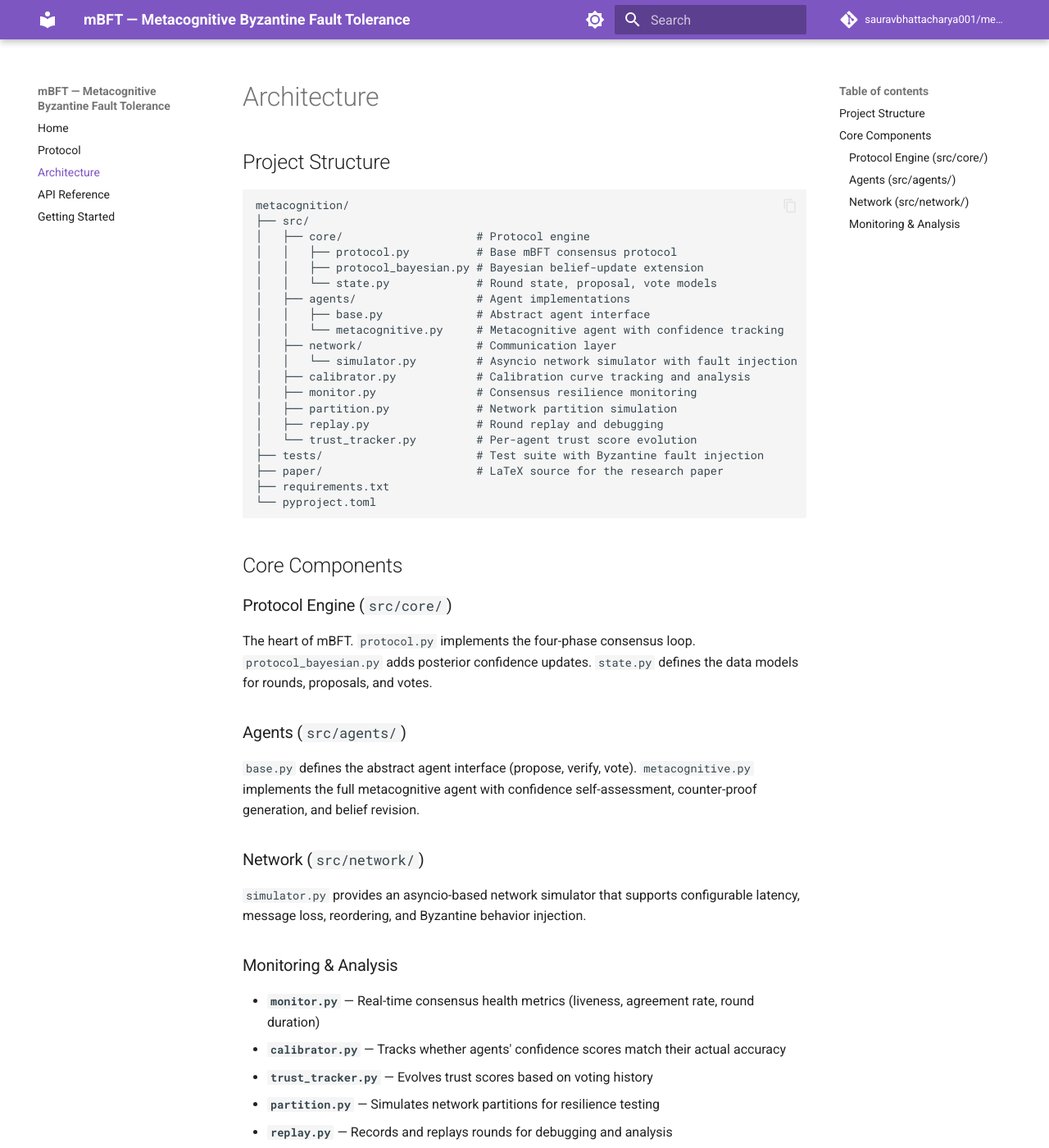
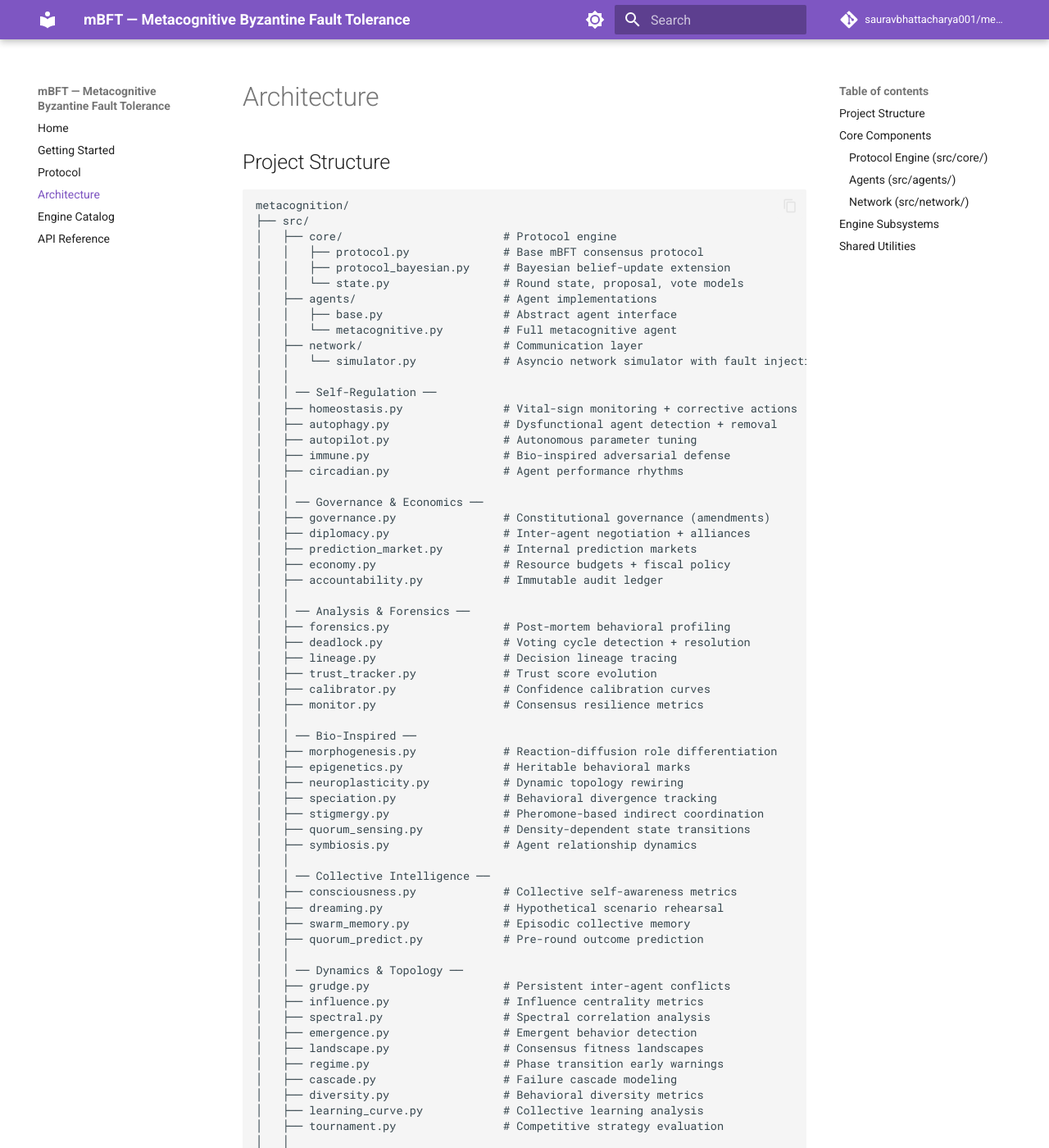
Before and after one commit to sauravbhattacharya001/metacognition, an MkDocs documentation site: the page built from docs/architecture.md, in a window 1280 px wide and 1400 px high. Shown: the whole window at 82% size. Built offline with MkDocs 1.6.1 and Material for MkDocs 9.7.7, drawn with Linux system fonts in a browser that asks for light colours; comment, search, counter and statistics services are not loaded; some of the changed text lies outside the part shown.

Commit message:
docs: add Engine Catalog page documenting 40+ subsystems
Add docs/engines.md — comprehensive catalog of all 40+ engines
organized into Self-Regulation, Governance & Economics, Analysis &
Forensics, Bio-Inspired, Collective Intelligence, Dynamics &
Topology, Simulation & Testing, and Replay categories. Each entry
documents the module path, key classes, and purpose.

Rewrite docs/architecture.md to reflect the full 54-file codebase
(was listing ~10 files). Add categorized engine summary table with
cross-link to the new Engine Catalog.

Update mkdocs.yml nav to include Engine Catalog and reorder for
better reader flow (Getting Started before Protocol).

````diff
--- a/docs/architecture.md
+++ b/docs/architecture.md
@@ -5,22 +5,76 @@
 ```
 metacognition/
 ├── src/
-│   ├── core/                    # Protocol engine
-│   │   ├── protocol.py          # Base mBFT consensus protocol
-│   │   ├── protocol_bayesian.py # Bayesian belief-update extension
-│   │   └── state.py             # Round state, proposal, vote models
-│   ├── agents/                  # Agent implementations
-│   │   ├── base.py              # Abstract agent interface
-│   │   └── metacognitive.py     # Metacognitive agent with confidence tracking
-│   ├── network/                 # Communication layer
-│   │   └── simulator.py         # Asyncio network simulator with fault injection
-│   ├── calibrator.py            # Calibration curve tracking and analysis
-│   ├── monitor.py               # Consensus resilience monitoring
-│   ├── partition.py             # Network partition simulation
-│   ├── replay.py                # Round replay and debugging
-│   └── trust_tracker.py         # Per-agent trust score evolution
-├── tests/                       # Test suite with Byzantine fault injection
-├── paper/                       # LaTeX source for the research paper
+│   ├── core/                        # Protocol engine
+│   │   ├── protocol.py              # Base mBFT consensus protocol
+│   │   ├── protocol_bayesian.py     # Bayesian belief-update extension
+│   │   └── state.py                 # Round state, proposal, vote models
+│   ├── agents/                      # Agent implementations
+│   │   ├── base.py                  # Abstract agent interface
+│   │   └── metacognitive.py         # Full metacognitive agent
+│   ├── network/                     # Communication layer
+│   │   └── simulator.py             # Asyncio network simulator with fault injection
+│   │
+│   │ ── Self-Regulation ──
+│   ├── homeostasis.py               # Vital-sign monitoring + corrective actions
+│   ├── autophagy.py                 # Dysfunctional agent detection + removal
+│   ├── autopilot.py                 # Autonomous parameter tuning
+│   ├── immune.py                    # Bio-inspired adversarial defense
+│   ├── circadian.py                 # Agent performance rhythms
+│   │
+│   │ ── Governance & Economics ──
+│   ├── governance.py                # Constitutional governance (amendments)
+│   ├── diplomacy.py                 # Inter-agent negotiation + alliances
+│   ├── prediction_market.py         # Internal prediction markets
+│   ├── economy.py                   # Resource budgets + fiscal policy
+│   ├── accountability.py            # Immutable audit ledger
+│   │
+│   │ ── Analysis & Forensics ──
+│   ├── forensics.py                 # Post-mortem behavioral profiling
+│   ├── deadlock.py                  # Voting cycle detection + resolution
+│   ├── lineage.py                   # Decision lineage tracing
+│   ├── trust_tracker.py             # Trust score evolution
+│   ├── calibrator.py                # Confidence calibration curves
+│   ├── monitor.py                   # Consensus resilience metrics
+│   │
+│   │ ── Bio-Inspired ──
+│   ├── morphogenesis.py             # Reaction-diffusion role differentiation
+│   ├── epigenetics.py               # Heritable behavioral marks
+│   ├── neuroplasticity.py           # Dynamic topology rewiring
+│   ├── speciation.py                # Behavioral divergence tracking
+│   ├── stigmergy.py                 # Pheromone-based indirect coordination
+│   ├── quorum_sensing.py            # Density-dependent state transitions
+│   ├── symbiosis.py                 # Agent relationship dynamics
+│   │
+│   │ ── Collective Intelligence ──
+│   ├── consciousness.py             # Collective self-awareness metrics
+│   ├── dreaming.py                  # Hypothetical scenario rehearsal
+│   ├── swarm_memory.py              # Episodic collective memory
+│   ├── quorum_predict.py            # Pre-round outcome prediction
+│   │
+│   │ ── Dynamics & Topology ──
+│   ├── grudge.py                    # Persistent inter-agent conflicts
+│   ├── influence.py                 # Influence centrality metrics
+│   ├── spectral.py                  # Spectral correlation analysis
+│   ├── emergence.py                 # Emergent behavior detection
+│   ├── landscape.py                 # Consensus fitness landscapes
+│   ├── regime.py                    # Phase transition early warnings
+│   ├── cascade.py                   # Failure cascade modeling
+│   ├── diversity.py                 # Behavioral diversity metrics
+│   ├── learning_curve.py            # Collective learning analysis
+│   ├── tournament.py                # Competitive strategy evaluation
+│   │
+│   │ ── Testing & Debugging ──
+│   ├── adversarial_trainer.py       # Attack scenario generation
+│   ├── fuzzer.py                    # Protocol fuzzing
+│   ├── partition.py                 # Network partition simulation
+│   ├── decomposer.py               # Task decomposition strategies
+│   ├── replay.py                    # Deterministic round replay
+│   └── stats_utils.py              # Shared statistical helpers
+│
+├── tests/                           # Test suite with fault injection
+├── paper/                           # LaTeX source for the research paper
+├── docs/                            # MkDocs Material documentation
 ├── requirements.txt
 └── pyproject.toml
 ```
@@ -39,10 +100,22 @@
 
 `simulator.py` provides an asyncio-based network simulator that supports configurable latency, message loss, reordering, and Byzantine behavior injection.
 
-### Monitoring & Analysis
+## Engine Subsystems
 
-- **`monitor.py`** — Real-time consensus health metrics (liveness, agreement rate, round duration)
-- **`calibrator.py`** — Tracks whether agents' confidence scores match their actual accuracy
-- **`trust_tracker.py`** — Evolves trust scores based on voting history
-- **`partition.py`** — Simulates network partitions for resilience testing
-- **`replay.py`** — Records and replays rounds for debugging and analysis
+The project has grown to 40+ specialized engines organized into six functional areas:
+
+| Area | Engines | Purpose |
+|------|---------|---------|
+| **Self-Regulation** | Homeostasis, Autophagy, Autopilot, Immune, Circadian | Keep the swarm stable and self-correcting |
+| **Governance** | Governance, Diplomacy, PredictionMarket, Economy, Audit | Decentralized decision-making and resources |
+| **Analysis** | Forensics, Deadlock, Lineage, Trust, Calibrator, Monitor | Deep inspection of behavior and failures |
+| **Bio-Inspired** | Morphogenesis, Epigenetics, Neuroplasticity, Speciation, Stigmergy, Quorum, Symbiosis | Biological system analogies |
+| **Collective Intelligence** | Consciousness, Dreaming, SwarmMemory, QuorumPredict | Higher-order reasoning and anticipation |
+| **Dynamics** | Grudge, Influence, Spectral, Emergence, Landscape, Regime, Cascade, Diversity, Learning, Tournament | Structural and temporal analysis |
+
+See the **[Engine Catalog](engines.md)** for detailed documentation of every engine, its module path, key classes, and purpose.
+
+## Shared Utilities
+
+- **`stats_utils.py`** — Statistical helper functions (mean, stddev, percentiles) used across engines
+- **`__init__.py`** — Package exports for clean imports
--- /dev/null
+++ b/docs/engines.md
@@ -0,0 +1,254 @@
+# Engine Catalog
+
+mBFT includes 40+ specialized engines beyond the core consensus protocol. These engines extend the swarm with self-healing, governance, analysis, and bio-inspired behaviors.
+
+---
+
+## Self-Regulation & Health
+
+Engines that keep the swarm stable and self-correcting.
+
+### HomeostasisController
+**Module:** `src/homeostasis.py`
+
+Monitors vital signs (latency, agreement rate, throughput) and triggers corrective actions when readings drift outside safe bands. Produces `HealthReport` snapshots.
+
+### AutophagyEngine
+**Module:** `src/autophagy.py`
+
+Detects and removes dysfunctional agents or subsystems. Identifies `Dysfunction` entries (stale agents, chronically wrong voters) and triggers quarantine or removal.
+
+### ConsensusAutopilot
+**Module:** `src/autopilot.py`
+
+Autonomous operator that adjusts engine parameters (threshold, max rounds, slash factor) in real-time based on health telemetry. Maintains `QuarantineRecord` for agents placed on hold.
+
+### ImmuneSystem
+**Module:** `src/immune.py`
+
+Bio-inspired defense against adversarial agents. Classifies threats as `Pathogen` instances, builds `ImmuneMemory` of past attacks, and mounts adaptive responses to novel Byzantine behaviors.
+
+### CircadianEngine
+**Module:** `src/circadian.py`
+
+Models agent performance variation over time. Tracks `PerformanceSample` data to learn each agent's peak and trough periods, enabling smarter leader election scheduling.
+
+---
+
+## Governance & Economics
+
+Decentralized decision-making and resource management.
+
+### GovernanceEngine
+**Module:** `src/governance.py`
+
+Constitutional governance layer. Agents can propose and vote on `Amendment` changes to protocol parameters, consensus rules, or trust formulas.
+
+### DiplomacyEngine
+**Module:** `src/diplomacy.py`
+
+Manages inter-agent negotiations and alliances. Records `DiplomaticEvent` history (treaties, conflicts, mediation) to influence voting coalitions.
+
+### PredictionMarketEngine
+**Module:** `src/prediction_market.py`
+
+Internal prediction markets where agents bet on consensus outcomes. `Market` instances aggregate crowd wisdom to forecast round success probability.
+
+### EconAgent / FiscalPolicy
+**Module:** `src/economy.py`
+
+Economic simulation layer. `EconAgent` instances manage resource budgets; `FiscalPolicy` controls inflation/deflation of trust tokens across the swarm.
+
+### AuditEngine
+**Module:** `src/accountability.py`
+
+Immutable audit log. Records every proposal, vote, and parameter change as `LedgerEntry` items for post-hoc accountability analysis.
+
+---
+
+## Analysis & Forensics
+
+Deep inspection of swarm behavior and failure modes.
+
+### ForensicsAnalyzer
+**Module:** `src/forensics.py`
+
+Post-mortem analysis of failed consensus rounds. Builds `AgentProfile` behavioral fingerprints to identify collusion, incompetence, or sabotage.
+
+### DeadlockDetector / DeadlockResolver
+**Module:** `src/deadlock.py`
+
+Detects voting cycles and irreconcilable disagreements via `VetoEdge` graph analysis. `DeadlockResolver` applies tie-breaking strategies.
+
+### ConsensusLineageTracker
+**Module:** `src/lineage.py`
+
+Tracks the causal chain of decisions across rounds. `InstrumentedEngine` wraps the core protocol to record which proposals influenced later outcomes.
+
+### TrustEvolutionTracker
+**Module:** `src/trust_tracker.py`
+
+Visualizes trust score trajectories over time. Produces `ReputationSnapshot` timelines for each agent.
+
+### AgentCalibration / CalibrationReport
+**Module:** `src/calibrator.py`
+
+Measures whether agents' confidence scores predict their actual accuracy. `CalibrationReport` includes reliability diagrams and Brier scores.
+
+---
+
+## Bio-Inspired Dynamics
+
+Engines inspired by biological systems.
+
+### MorphogenesisEngine
+**Module:** `src/morphogenesis.py`
+
+Models agent role differentiation using reaction-diffusion dynamics. `CellFate` assignments emerge from morphogen gradients across the agent network.
+
+### EpigeneticsEngine
+**Module:** `src/epigenetics.py`
+
+Heritable behavioral modifications without changing core agent logic. `MarkType` tags alter agent behavior across consensus generations.
+
+### NeuroplasticityEngine
+**Module:** `src/neuroplasticity.py`
+
+Dynamic rewiring of agent communication topology. Records `PlasticityEvent` instances as connections strengthen (Hebbian) or weaken based on co-voting patterns.
+
+### SpeciationEngine
+**Module:** `src/speciation.py`
+
+Tracks agent behavioral divergence. When subpopulations develop distinct strategies (`TaskRecord` profiles), the engine identifies potential speciation events.
+
+### StigmergyEngine
+**Module:** `src/stigmergy.py`
+
+Indirect coordination via `PheromoneType` signals in shared memory. Agents leave traces that guide future decisions without direct communication.
+
+### SwarmQuorumSensingEngine
+**Module:** `src/quorum_sensing.py`
+
+Density-dependent behavior switching. `SignalChannel` broadcasts aggregate when enough agents emit similar signals, triggering collective state transitions.
+
+### SymbiosisEngine
+**Module:** `src/symbiosis.py`
+
+Models mutualistic, commensal, and parasitic agent `RelationshipType` interactions. Tracks fitness effects of inter-agent dependencies.
+
+---
+
+## Simulation & Testing
+
+Controlled environments for stress-testing swarms.
+
+### AdversarialMockAgent / TrainingHistory
+**Module:** `src/adversarial_trainer.py`
+
+Generates `AttackScenario` sequences to stress-test swarm resilience. `TrainingHistory` records which attack patterns the swarm learned to resist.
+
+### FuzzableAgent / FuzzerStats
+**Module:** `src/fuzzer.py`
+
+Protocol fuzzer that mutates proposals, votes, and timing. `FuzzOutcome` results identify edge cases; `FuzzerStats` summarizes coverage.
+
+### NetworkPartitionSimulator
+**Module:** `src/partition.py`
+
+Creates and manages `Partition` splits in the agent network. Tests consensus behavior under network fragmentation and healing.
+
+### SwarmTaskDecomposer
+**Module:** `src/decomposer.py`
+
+Breaks complex tasks into `Subtask` graphs with dependency ordering. Supports multiple `DecompositionStrategy` patterns (parallel, pipeline, hierarchical).
+
+---
+
+## Collective Intelligence
+
+Higher-order reasoning and emergent behavior.
+
+### SwarmConsciousnessEngine
+**Module:** `src/consciousness.py`
+
+Measures collective self-awareness. Tracks `AgentBelief` models about the swarm's own state, enabling meta-level reasoning about group performance.
+
+### SwarmDreamEngine / AnticipationEngine
+**Module:** `src/dreaming.py`
+
+Offline simulation of hypothetical scenarios. `Episode` logs record "dreams" where the swarm rehearses responses to anticipated challenges.
+
+### SwarmMemory
+**Module:** `src/swarm_memory.py`
+
+Collective episodic memory. Stores and retrieves `Episode` records with `MemoryHealth` monitoring for decay, interference, and consolidation.
+
+### QuorumPredictor
+**Module:** `src/quorum_predict.py`
+
+Forecasts consensus outcomes before rounds complete. `AgentProfile` features feed `PredictionReport` estimates of commit probability.
+
+---
+
+## Dynamics & Topology
+
+Structural analysis of swarm behavior.
+
+### GrudgeEngine
+**Module:** `src/grudge.py`
+
+Tracks persistent inter-agent conflicts. `Interaction` history identifies grudges that bias future voting patterns.
+
+### Influence Analysis
+**Module:** `src/influence.py`
+
+Computes agent influence metrics (centrality, vote leverage, persuasion effectiveness) over the communication graph.
+
+### Spectral Analysis
+**Module:** `src/spectral.py`
+
+Spectral decomposition of the swarm's voting correlation matrix. Identifies clusters, factions, and latent structure.
+
+### Emergence Detection
+**Module:** `src/emergence.py`
+
+Detects `EmergenceSignal` patterns — behaviors that arise at the swarm level but aren't programmed into individual agents. `FactionInfo` tracks emergent subgroups.
+
+### Landscape Analysis
+**Module:** `src/landscape.py`
+
+Maps the consensus fitness landscape. `CellResult` sampling identifies `TippingPoint` regions where small perturbations cause phase transitions.
+
+### Regime Detection
+**Module:** `src/regime.py`
+
+Identifies regime changes in swarm dynamics. `SignalVector` time series analysis detects `EarlyWarning` indicators of impending phase shifts.
+
+### Cascade Analysis
+**Module:** `src/cascade.py`
+
+Models information and failure cascades. `CascadeSignal` propagation through the network is tracked to predict and contain chain reactions.
+
+### DiversityAnalysis
+**Module:** `src/diversity.py`
+
+Measures behavioral, strategic, and opinion diversity across agents. Low diversity scores flag groupthink risk.
+
+### Learning Curve Analysis
+**Module:** `src/learning_curve.py`
+
+Tracks collective learning over time. `DifficultyLevel` progression and `BreakthroughEvent` detection reveal how fast the swarm acquires new competencies.
+
+### Tournament
+**Module:** `src/tournament.py`
+
+Competitive evaluation framework. `TeamConfig` pairings produce `MatchResult` data comparing agent strategies head-to-head.
+
+---
+
+## Replay & Debugging
+
+### RoundEvent / ReplayData
+**Module:** `src/replay.py`
+
+Records consensus rounds as `RoundEvent` sequences. `ReplayData` bundles enable deterministic replay for debugging and analysis.
--- a/mkdocs.yml
+++ b/mkdocs.yml
@@ -35,7 +35,8 @@
 
 nav:
   - Home: index.md
+  - Getting Started: getting-started.md
   - Protocol: protocol.md
   - Architecture: architecture.md
+  - Engine Catalog: engines.md
   - API Reference: api.md
-  - Getting Started: getting-started.md
````
Also changed, not shown: other parts of docs/architecture.md (+8 -1 lines).
